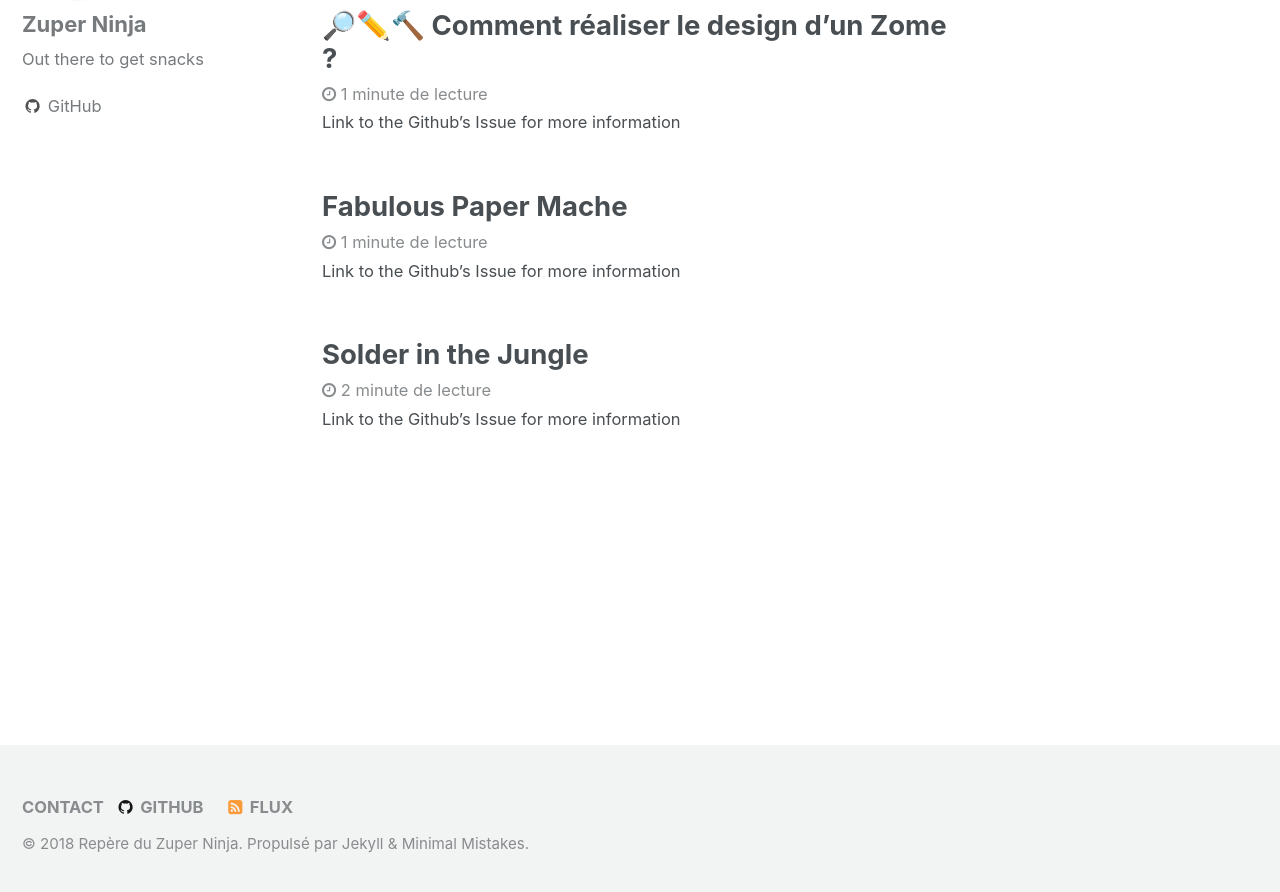
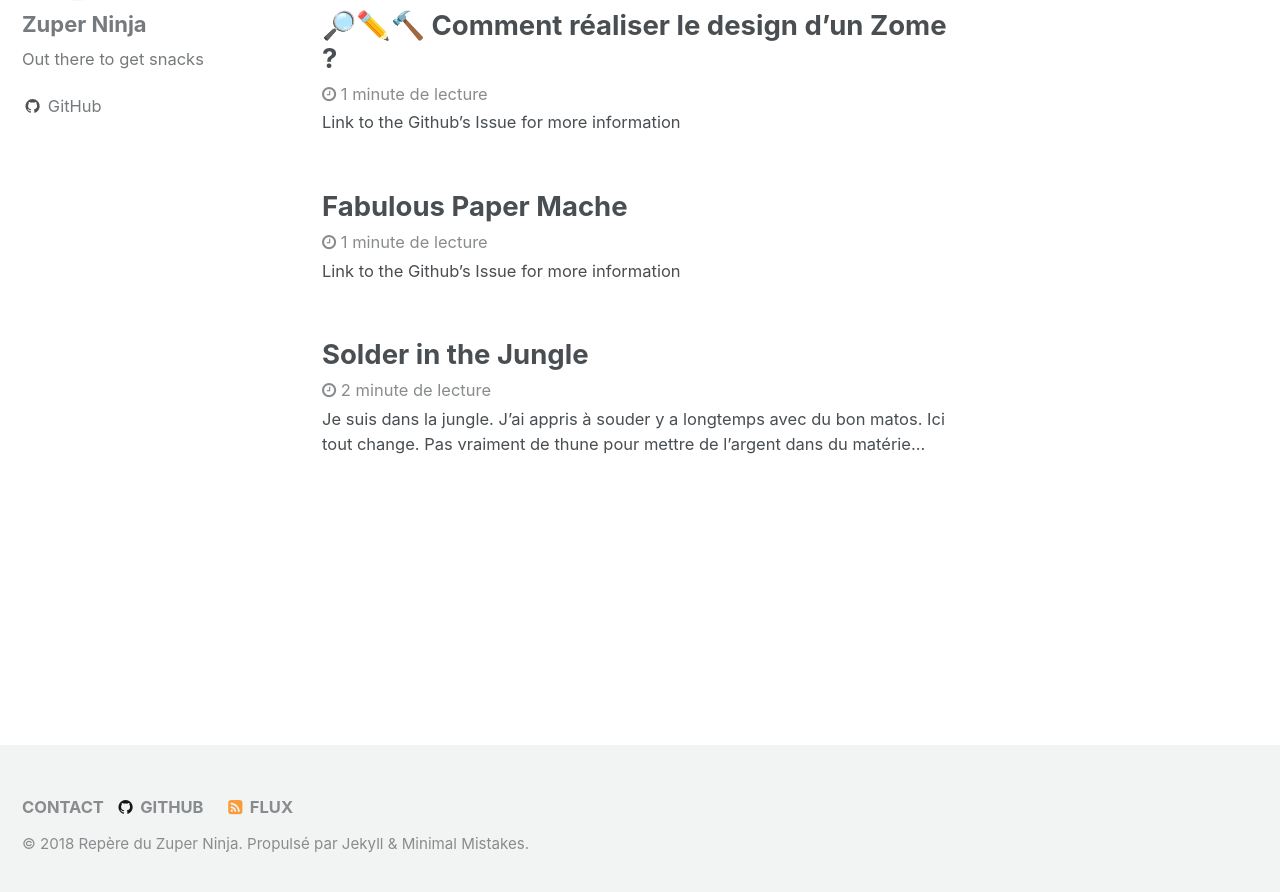
Before and after one commit to zuperninja/zuperninja.github.io, a Jekyll site: the page built from _pages/tag-archive.html, in a window 1280 px wide and 900 px high, scrolled down 253 px. Shown: the top 892 px of the window. Built offline with Jekyll 4.4.1, drawn with Linux system fonts in a browser that asks for light colours; emoji names are drawn with the system emoji font.

Commit message:
Update 2018-01-20-Solder-in-the-jungle.md

```diff
--- a/_posts/2018-01-20-Solder-in-the-jungle.md
+++ b/_posts/2018-01-20-Solder-in-the-jungle.md
@@ -9,8 +9,6 @@ header:
   teaser: /assets/images/quete-zome/solder-jungle-teaser.png
   thumbnail: /assets/images/quete-zome/solder-jungle-th.png
 ---
-
-[Link to the Github's Issue for more information](https://github.com/zuperninja/blog/issues/1)
 
 Je suis dans la jungle. J'ai appris à souder y a longtemps avec du bon matos. Ici tout change.
 Pas vraiment de thune pour mettre de l'argent dans du matériel que je vais utiliser une fois. Et surtout du matériel dur à trouver, car, my bad, je sais pas parler thai.
```
